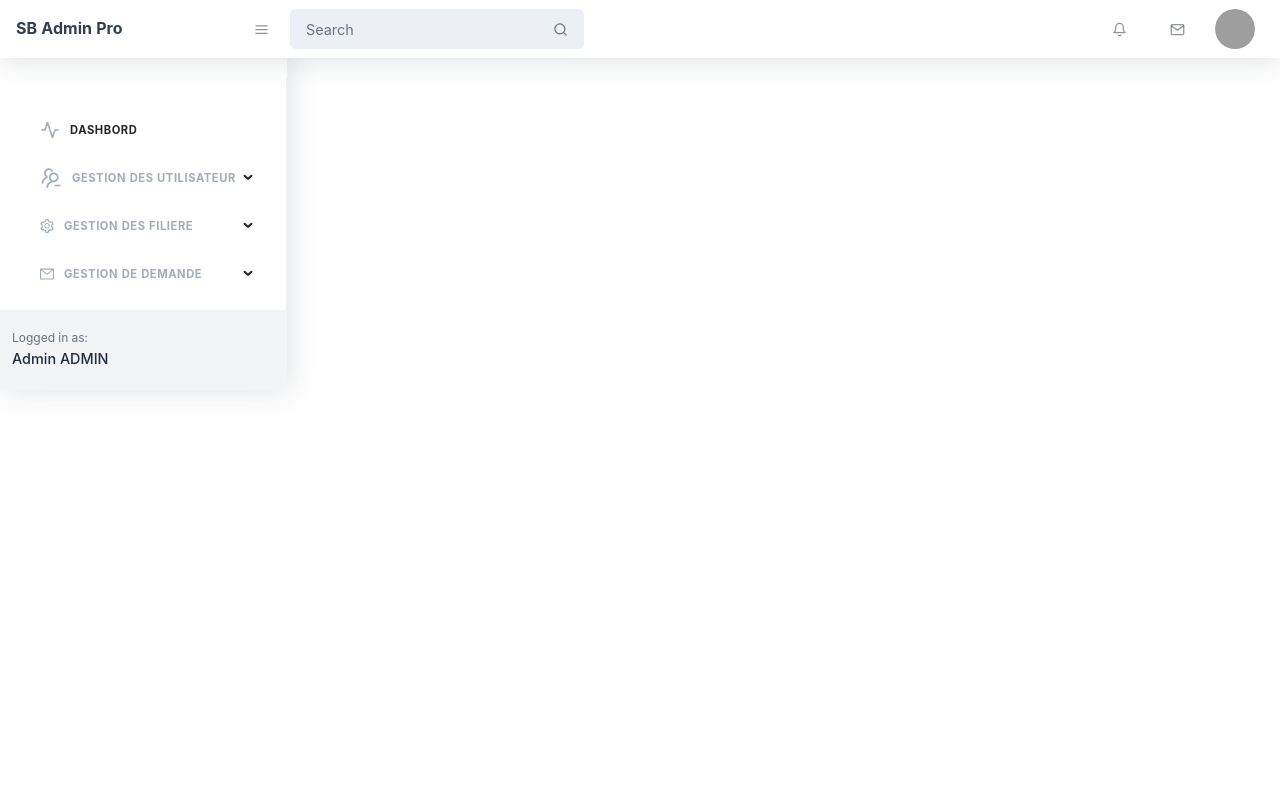
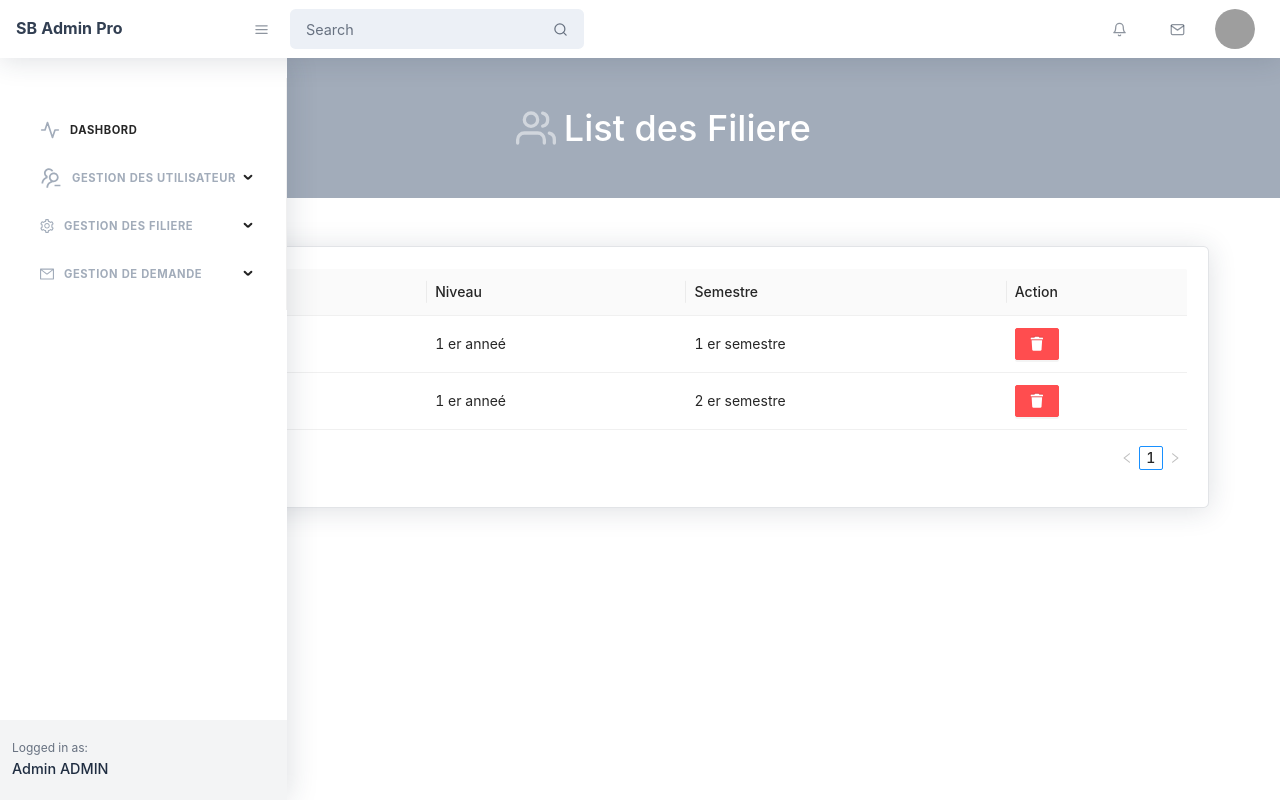
Before and after one commit to Abdelouahedd/gestion_etudiants, a React (Create React App) app in the folder front/front-react/: page /listSemestre in a window 1280 px wide. Built offline with nearby package versions, Linux system fonts and the light colour scheme; grey boxes are pictures that could not be loaded.

Commit message:
ListSemestre component

```diff
--- /dev/null
+++ b/front/front-react/src/component/semestre/listSemestre.jsx
@@ -0,0 +1,113 @@
+import React, { useState } from 'react'
+import { Table, Button, Popconfirm } from 'antd';
+import * as Icon from 'react-feather';
+
+export default function ListSemestre() {
+    const dataS = [
+        {
+            key: 1,
+            id: 1,
+            niveau: "1 er anneé",
+            filiere: "GI",
+            semestre: "1 er semestre",
+        },
+        {
+            key: 2,
+            id: 2,
+            niveau: "1 er anneé",
+            filiere: "GI",
+            semestre: "2 er semestre",
+        }
+    ]
+    const { Column } = Table;
+    const [data, setData] = useState(dataS);
+    const [pagination, setPagination] = useState({
+        current: 1,
+        pageSize: 3,
+    })
+
+
+    const deleteNiveau = (key) => {
+        var dataSource = [...dataS];
+        dataSource = dataSource.filter((item) => item.key !== key);
+        setData(dataSource);
+    }
+
+    return (
+        <div id="layoutSidenav_content">
+            <main>
+                <header className="page-header page-header-dark bg-gray-500">
+                    <div className="container">
+                        <div className="page-header-content pt-4">
+                            <div className="row align-items-center justify-content-center">
+                                <div className="col-auto mt-4">
+                                    <h1 className="page-header-title">
+                                        <div className="page-header-icon">
+                                            <Icon.Users className="feather-xl text-white-50" />
+                                        </div>
+                               List des Filiere
+                            </h1>
+                                </div>
+                            </div>
+                        </div>
+                    </div>
+                </header>
+                <div className="container mt-5">
+                    <div className="row">
+                        <div className="col-xxl-12 col-xl-12">
+                            <div className="card mb-4">
+                                <div className="card-body">
+                                    <div className="datatable">
+                                        <Table
+                                            dataSource={data}
+                                            pagination={pagination}
+                                            onChange={e => setPagination(e)}
+                                            size="middle"
+                                        >
+                                            <Column title="ID" dataIndex="id" key="id" />
+
+                                            <Column
+                                                title="Filiere"
+                                                dataIndex="filiere"
+                                                key="filiere"
+                                                className="text-uppercase font-weight-bolder"
+                                            />
+                                            <Column
+                                                title="Niveau"
+                                                dataIndex="niveau"
+                                                key="niveau"
+                                            />
+                                            <Column
+                                                title="Semestre"
+                                                dataIndex="semestre"
+                                                key="semestre"
+                                            />
+
+                                            <Column
+                                                title="Action"
+                                                key="action"
+                                                render={(record) => (
+                                                    <Popconfirm title="Sure to delete?"
+                                                        onConfirm={() => deleteNiveau(record.key)}
+                                                    >
+                                                        <Button size="middle"
+                                                            danger
+                                                            type="primary"
+                                                        >
+                                                            <i className="fa fa-trash" aria-hidden="true"></i>
+                                                        </Button>
+                                                    </Popconfirm>
+                                                )}
+                                            />
+                                        </Table>
+                                    </div>
+                                </div>
+                            </div>
+                        </div>
+                    </div>
+                </div>
+            </main>
+
+        </div>
+    )
+}
--- a/front/front-react/src/component/shared/Side-bar/SideBar.jsx
+++ b/front/front-react/src/component/shared/Side-bar/SideBar.jsx
@@ -84,7 +84,11 @@ function SideBar(props) {
                                     </Menu.Item>
                                 </SubMenu>
                                 <SubMenu key="sem" title="Semestre">
-                                    <Menu.Item key="9">List Semestre</Menu.Item>
+                                    <Menu.Item key="9">
+                                        <Link to="/listSemestre">
+                                            List Semestre
+                                        </Link>
+                                    </Menu.Item>
                                     <Menu.Item key="10">Ajouter Semestre</Menu.Item>
                                 </SubMenu>
                                 <SubMenu key="mod" title="Module">
--- a/front/front-react/src/routes/Routes.js
+++ b/front/front-react/src/routes/Routes.js
@@ -11,6 +11,7 @@ const ListFilire = lazy(() => import("../component/filiere/listFiliere"));
 const AjouFilire = lazy(() => import("../component/filiere/AjouFiliere"));
 const ListNiveau = lazy(() => import("../component/Niveau/listNiveau"));
 const AjouterNiveau = lazy(() => import("../component/Niveau/ajouterNiveau"));
+const ListSemestre = lazy(() => import("../component/semestre/listSemestre"));
 
 const Routes = () => (
     <Switch>
@@ -23,6 +24,7 @@ const Routes = () => (
         <Route path='/ajoutFiliere' component={AjouFilire} exact />
         <Route path='/listNiveau' component={ListNiveau} exact />
         <Route path='/ajoutNiveau' component={AjouterNiveau} exact />
+        <Route path='/listSemestre' component={ListSemestre} exact />
     </Switch>
 );
 export default Routes;
```
